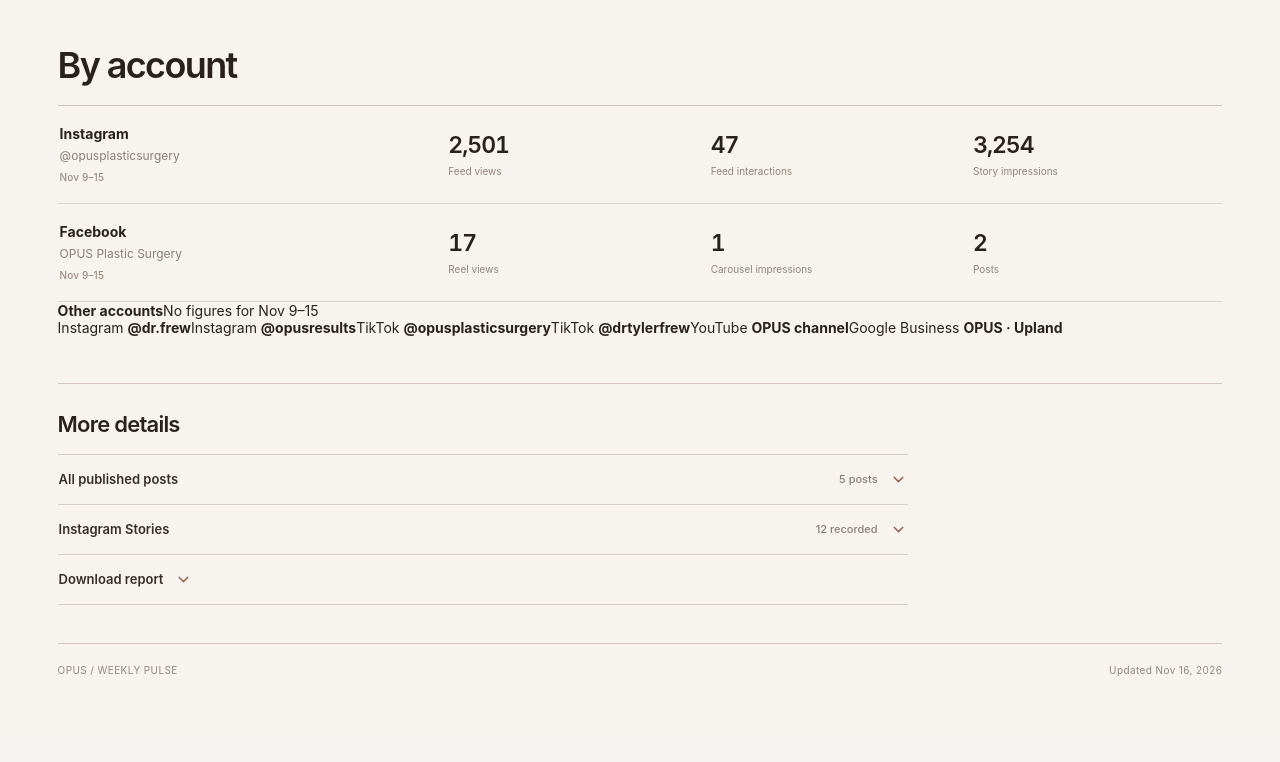
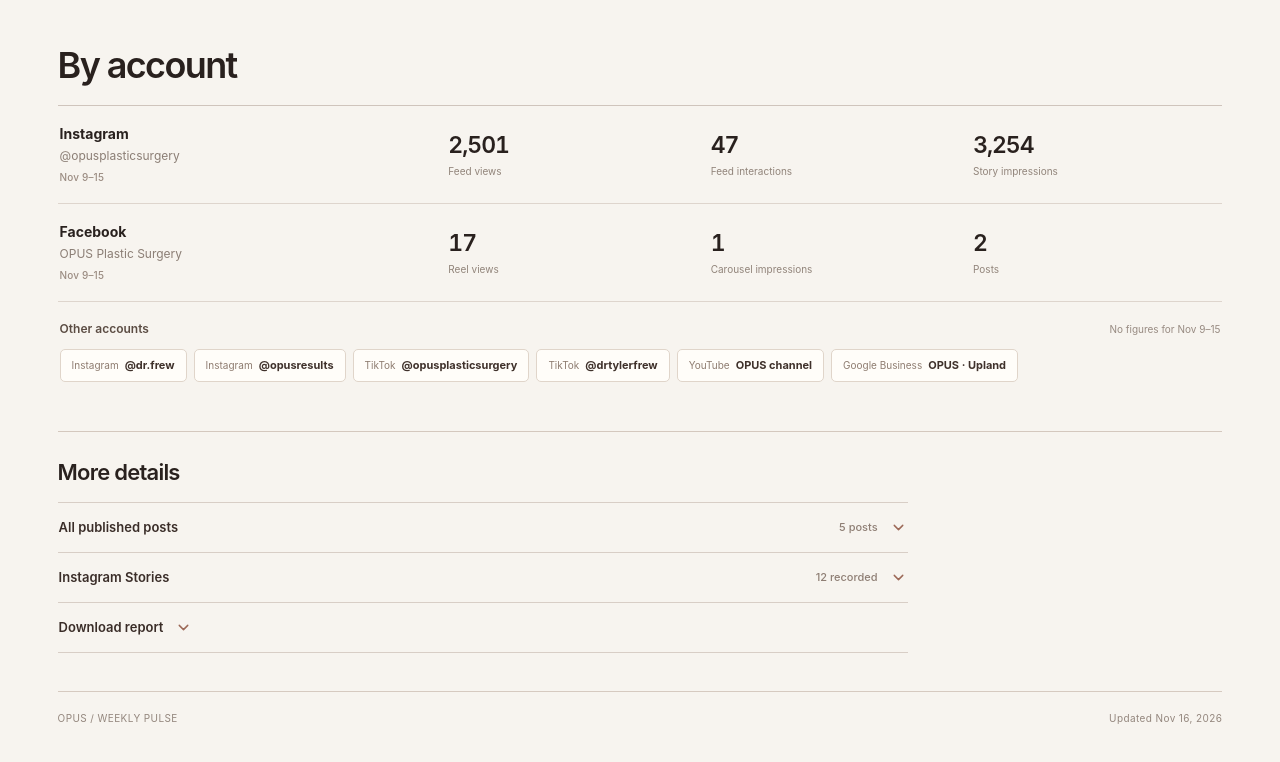
Before and after one commit to amydojo/social-signal, a Next.js app: page /frew in a window 1280 px wide. Shown: the part 873-1635 px from the top of the page. Before the commit the page ends 1611 px from the top, so only its background shows below. Built offline with nearby package versions, Linux system fonts and the light colour scheme.

Commit message:
Display additional OPUS accounts cleanly without mixing reporting weeks

```diff
--- a/app/frew/frew.css
+++ b/app/frew/frew.css
@@ -198,3 +198,13 @@
 .executive-account-title small{display:block;color:#9b8c82;font-size:10px;font-weight:500;letter-spacing:.015em;margin-top:2px}
 .executive-platform-row{min-height:98px;padding:19px 2px}
 @media(max-width:520px){.executive-platform-row{padding:17px 0}.executive-account-title small{font-size:10px}}
+
+/* Accounts without same-week verified metrics remain identifiable, not quantified. */
+.executive-other-accounts{padding:19px 2px 2px}
+.executive-other-head{display:flex;align-items:baseline;justify-content:space-between;gap:12px;margin-bottom:13px}
+.executive-other-head b{font-size:12px;font-weight:640;color:#5b4c43}
+.executive-other-head span{font-size:10px;color:#978a81}
+.executive-other-list{display:flex;flex-wrap:wrap;gap:7px}
+.executive-other-list>span{display:inline-flex;gap:6px;align-items:baseline;border:1px solid #e0d5ca;background:#fffdf9;border-radius:5px;padding:9px 11px;font-size:10px;color:#8e7c70;line-height:1.2}
+.executive-other-list b{font-size:11px;color:#3f312b;font-weight:650}
+@media(max-width:520px){.executive-other-accounts{padding-top:15px}.executive-other-head span{font-size:9px;text-align:right}}
```
